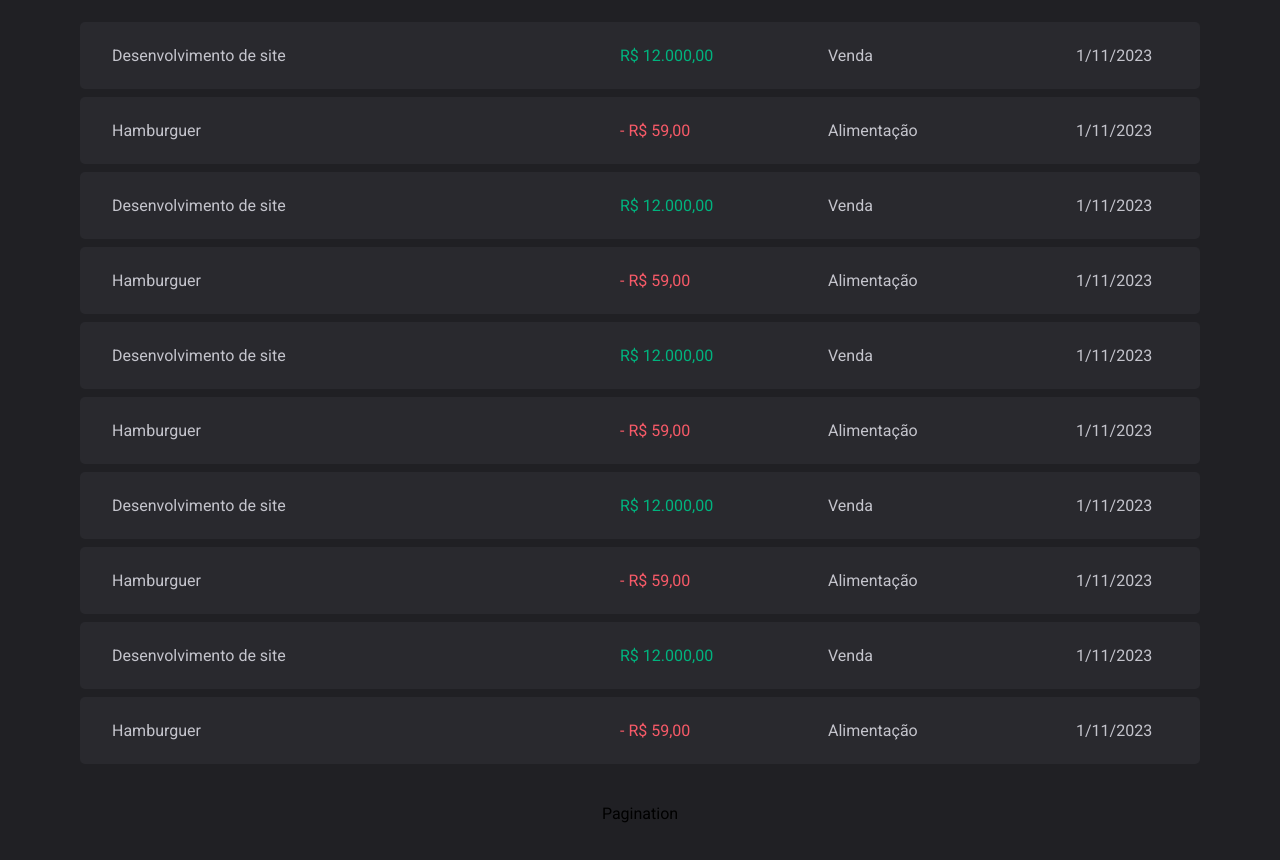
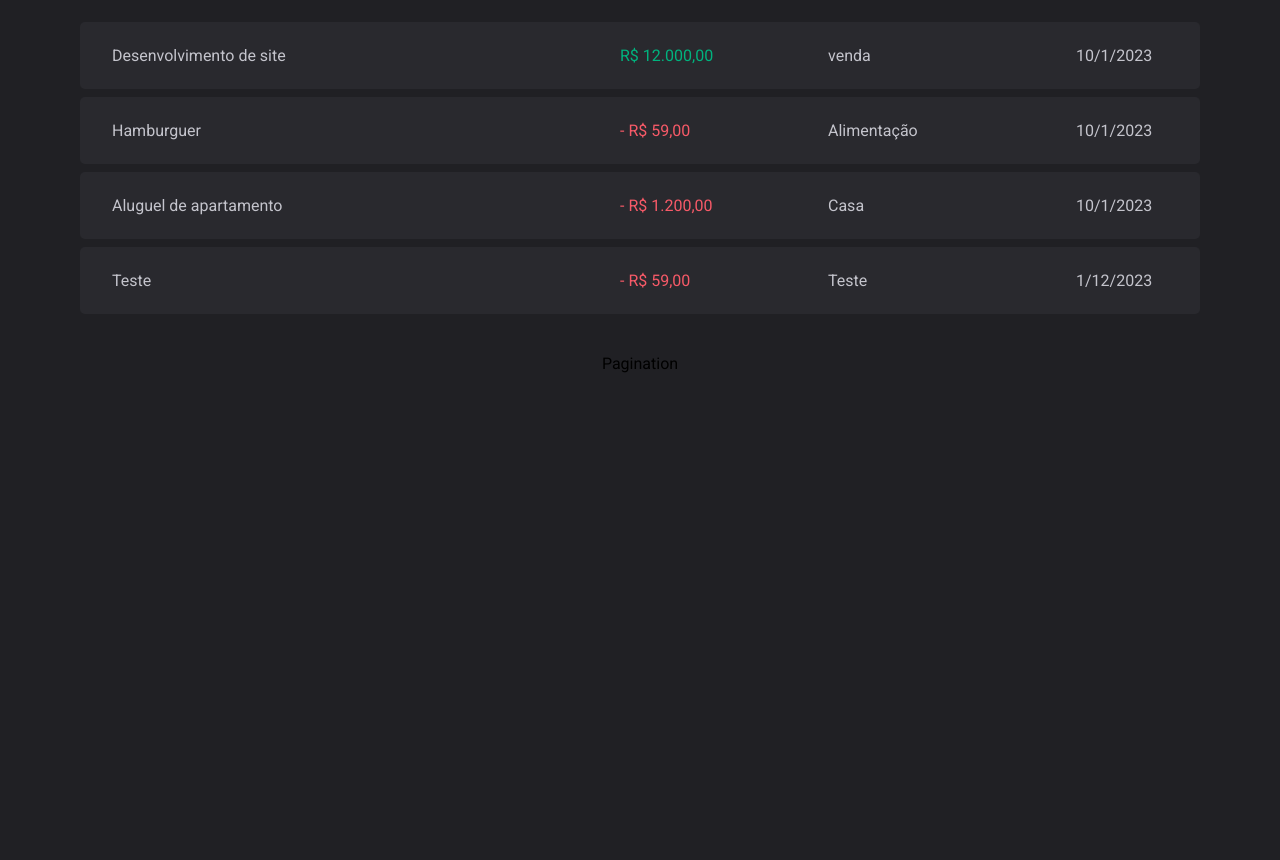
Before and after one commit to Lucariozin/ignite-dtmoney, a React (Vite) app: page / in a window 1280 px wide. Shown: the part 392-1252 px from the top of the page. After the commit the page ends 805 px from the top, so only its background shows below. Built offline with nearby package versions, Linux system fonts and the light colour scheme; data requests are answered from the project's data file.

Commit message:
configuring 'axios' and fetch transactions in the 'transactions list'.

```diff
--- a/package.json
+++ b/package.json
@@ -14,6 +14,7 @@
     "@hookform/resolvers": "^2.9.10",
     "@radix-ui/react-dialog": "^1.0.2",
     "@radix-ui/react-toggle-group": "^1.0.1",
+    "axios": "^1.2.2",
     "json-server": "^0.17.1",
     "phosphor-react": "^1.4.1",
     "react": "^18.2.0",
--- a/src/components/TransactionListContainer/TransactionListContainer.tsx
+++ b/src/components/TransactionListContainer/TransactionListContainer.tsx
@@ -1,4 +1,8 @@
+import { useEffect, useState } from 'react'
+
 import { MagnifyingGlass } from 'phosphor-react'
+
+import { fetchTransactions } from 'src/services/api'
 
 import { Pagination } from '@components/Pagination'
 
@@ -13,7 +17,30 @@ import {
   TransactionList,
 } from './TransactionListContainer.styles'
 
+type Transaction = {
+  id: number
+  description: string
+  value: number
+  category: string
+  type: 'income' | 'outcome'
+  createdAt: Date
+}
+
 export const TransactionListContainer = () => {
+  const [transactions, setTransactions] = useState<Transaction[]>([])
+
+  const getTransactions = async () => {
+    const { data } = await fetchTransactions()
+
+    if (!data) return
+
+    setTransactions(data)
+  }
+
+  useEffect(() => {
+    getTransactions()
+  }, [])
+
   return (
     <Container>
       <SearchForTransactionsContainer>
@@ -25,76 +52,16 @@ export const TransactionListContainer = () => {
       </SearchForTransactionsContainer>
 
       <TransactionList>
-        <TransactionItem
-          type="income"
-          description="Desenvolvimento de site"
-          value={12000}
-          category="Venda"
-          createdAt={new Date()}
-        />
-        <TransactionItem
-          type="outcome"
-          description="Hamburguer"
-          value={59}
-          category="Alimentação"
-          createdAt={new Date()}
-        />
-        <TransactionItem
-          type="income"
-          description="Desenvolvimento de site"
-          value={12000}
-          category="Venda"
-          createdAt={new Date()}
-        />
-        <TransactionItem
-          type="outcome"
-          description="Hamburguer"
-          value={59}
-          category="Alimentação"
-          createdAt={new Date()}
-        />
-        <TransactionItem
-          type="income"
-          description="Desenvolvimento de site"
-          value={12000}
-          category="Venda"
-          createdAt={new Date()}
-        />
-        <TransactionItem
-          type="outcome"
-          description="Hamburguer"
-          value={59}
-          category="Alimentação"
-          createdAt={new Date()}
-        />
-        <TransactionItem
-          type="income"
-          description="Desenvolvimento de site"
-          value={12000}
-          category="Venda"
-          createdAt={new Date()}
-        />
-        <TransactionItem
-          type="outcome"
-          description="Hamburguer"
-          value={59}
-          category="Alimentação"
-          createdAt={new Date()}
-        />
-        <TransactionItem
-          type="income"
-          description="Desenvolvimento de site"
-          value={12000}
-          category="Venda"
-          createdAt={new Date()}
-        />
-        <TransactionItem
-          type="outcome"
-          description="Hamburguer"
-          value={59}
-          category="Alimentação"
-          createdAt={new Date()}
-        />
+        {transactions.map(({ id, type, description, value, category, createdAt }) => (
+          <TransactionItem
+            key={id}
+            type={type}
+            description={description}
+            value={value}
+            category={category}
+            createdAt={createdAt}
+          />
+        ))}
       </TransactionList>
 
       <PaginationContainer>
--- /dev/null
+++ b/src/services/api.ts
@@ -0,0 +1,33 @@
+import axios from 'axios'
+
+type Transaction = {
+  id: number
+  description: string
+  value: number
+  category: string
+  type: 'income' | 'outcome'
+  createdAt: Date
+}
+
+type ResponseObj<T = any> = {
+  status?: number
+  data?: T
+}
+
+export const api = axios.create({
+  baseURL: 'http://localhost:3001',
+})
+
+export const fetchTransactions = async () => {
+  let response: ResponseObj<Transaction[]> = {}
+
+  try {
+    const { status, data } = await api.get<Transaction[]>('/transactions')
+
+    const mappedData = data.map((transaction) => ({ ...transaction, createdAt: new Date(transaction.createdAt) }))
+
+    response = { status, data: mappedData }
+  } catch {}
+
+  return response
+}
```
Also changed, not shown: 1 other file (tests, documents, lock files or other folders).
